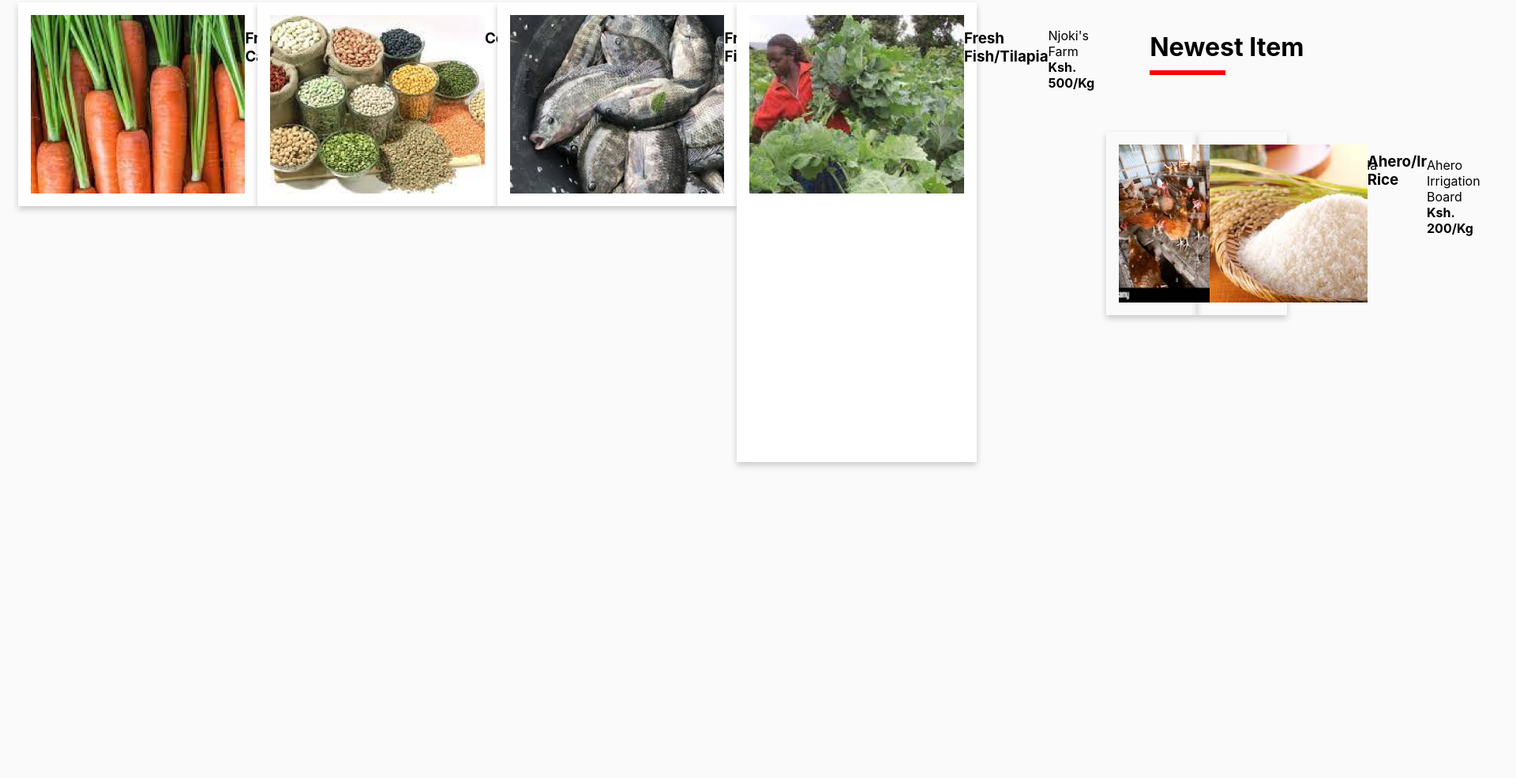
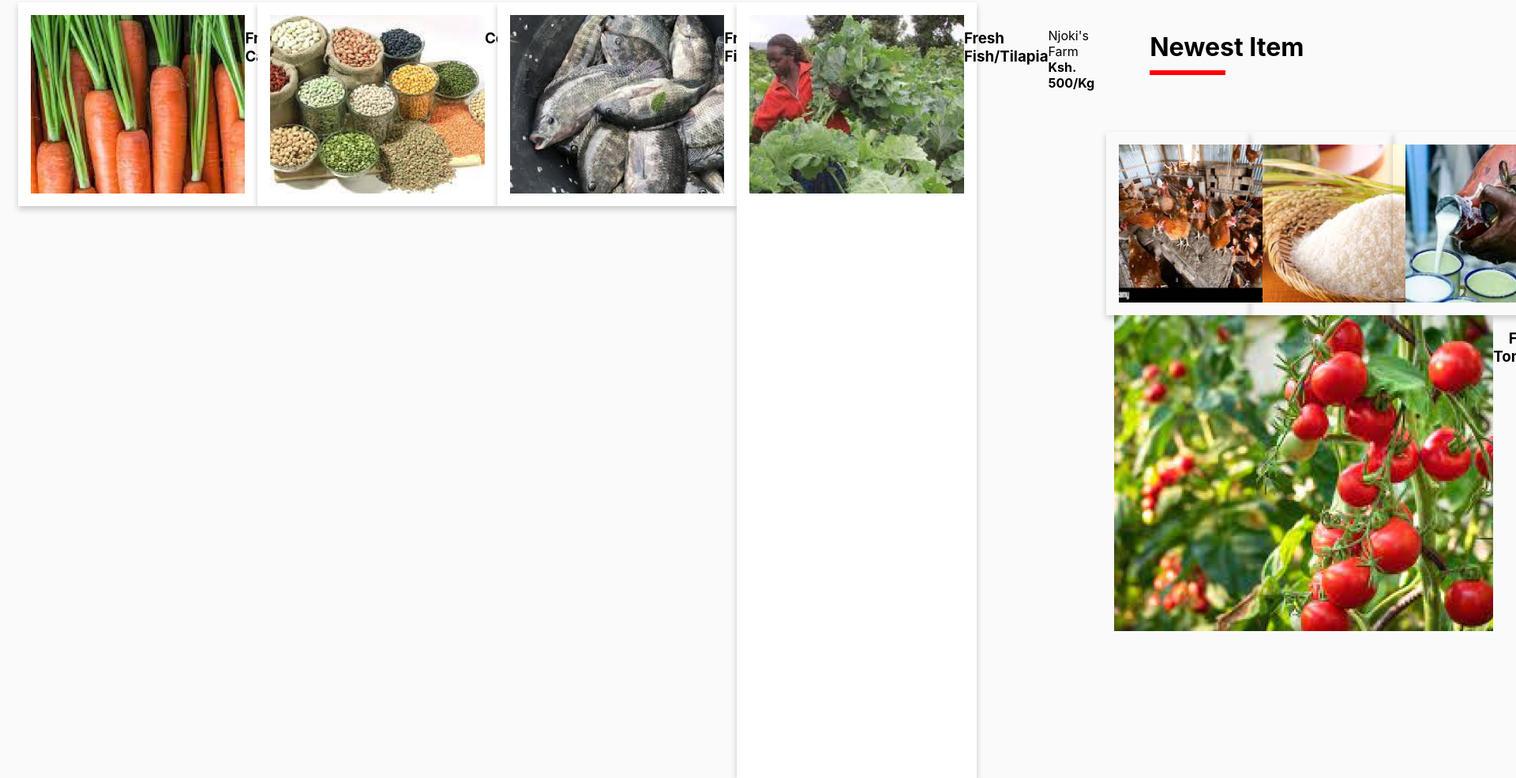
Before and after one commit to MercyChebet/AgriPLus_Website_Project, a plain HTML site: page index.html in a window 1280 px wide. Shown: the part 1731-2716 px from the top of the page at 79% size, 1920 px wide, since content can reach past the window. Before the commit the page ends 2406 px from the top, so only its background shows below. Drawn offline with Linux system fonts and the light colour scheme; files that its build step writes are made by us from their sources; files whose address does not match are found by name.

```diff
--- a/index.html
+++ b/index.html
@@ -90,10 +90,18 @@
                     <h3>Chicken</h3>
                     <p>Wafula far,<br><strong>Ksh. 700</strong></p>
                   </div>
-                  <div class=" column pics">
+                  <div class="column pics">
                     <img src="assets/images/Rectangle 7.png" alt="rice image">
                     <h3>Ahero/lr Rice</h3>
                     <p>Ahero Irrigation Board<br><strong>Ksh. 200/Kg</strong></p>
+                  </div>
+                  <div class="column pics">
+                    <img src="assets/images/Rectangle 8.png" alt="mursik image">
+                    <h3>Mursik</h3><p>Korir Dairy Farm<br><strong>Ksh. 200/Kg</strong></p>
+                  </div>
+                  <div class="column card">
+                    <img src="assets/images/Rectangle 9.png" alt="tomatoes image">
+                    <h3>Fresh Tomatoes</h3><p>TZ Farmers Association<br><strong>Ksh. 5000/crate</strong></p>
                   </div>
       </div>
     </div>
```
Also changed, not shown: assets/images/Rectangle 8.png (added), assets/images/Rectangle 9.png (added).
